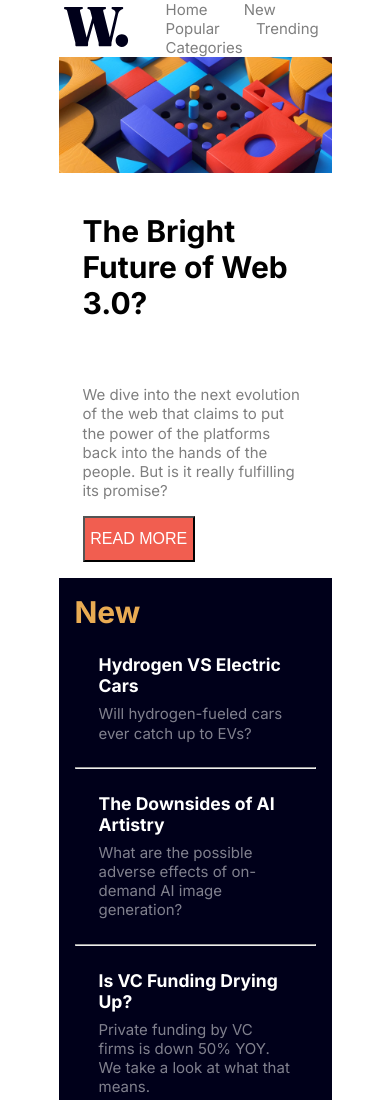
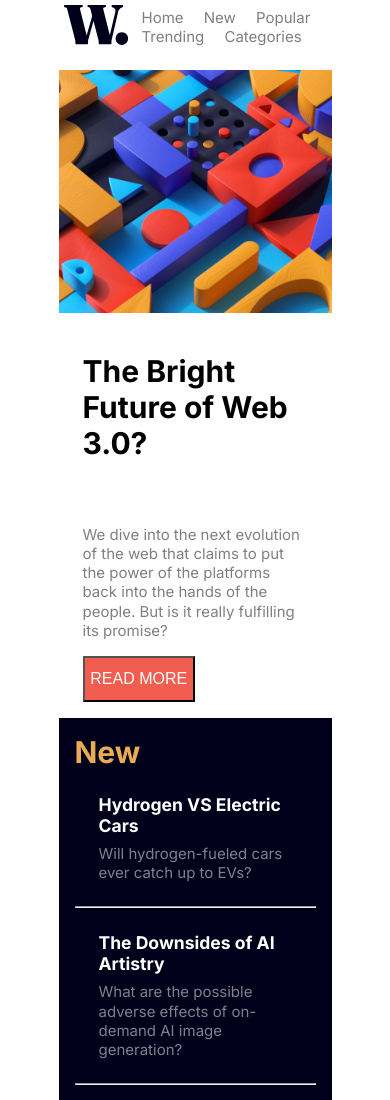
Before and after one commit to Sameermd16/News-homepage, a plain HTML site: page index.html in a window 390 px wide. Shown: the top 1100 px of the page. Drawn offline with Linux system fonts and the light colour scheme.

Commit message:
picture tag for reponsive image

```diff
--- a/index.html
+++ b/index.html
@@ -18,7 +18,7 @@
     <!-- Feel free to remove these styles or customise in your own stylesheet 👍 -->
   </head>
   <body>
-    <div class="ourter-container">
+    <div>
       <header class="header">
         <div class="logo">
           <img src="assets/images/logo.svg" alt="" />
@@ -35,27 +35,15 @@
       </header>
 
       <div class="container">
-        <!-- <header class="header">
-      <div class="logo">
-        <img src="assets/images/logo.svg" alt="">
-      </div>
-      <div class="nav-div">
-        <nav class="nav">
-          <a href="#">Home</a>
-          <a href="#">New</a>
-          <a href="#">Popular</a>
-          <a href="#">Trending</a>
-          <a href="#">Categories</a>
-        </nav>
-      </div>
 
-    </header> -->
         <div class="grid blocks">
-          <img
-            src="assets/images/image-web-3-desktop.jpg"
-            class="blocks-img"
-            alt=""
-          />
+          <picture>
+            <source media="(max-width:800px)" srcset="assets/images/image-web-3-mobile.jpg"/>
+            <img src="assets/images/image-web-3-desktop.jpg" class="blocks-img" alt="desktop-blocks">
+
+          </picture>
+          <!-- <img src="assets/images/image-web-3-desktop.jpg"class="blocks-img"alt="desktop-blocks" media="(min-width: 800px)"> -->
+          <!-- <img src="assets/images/image-web-3-mobile.jpg" alt="mobile-blocks" class="blocks-img-mobile" media="(max-width: 800px)"> -->
         </div>
         <div class="grid new">
           <div class="new-container">
--- a/style.css
+++ b/style.css
@@ -21,7 +21,7 @@ body {
   font-size: 15px;
   font-family: "Inter", sans-serif;
 }
-::root{
+:root{
   --off-white: hsl(36, 100%, 99%);
   --dark-grayish-blue: hsl(236, 13%, 42%);
   --very-dark-blue: hsl(240, 100%, 5%);
@@ -47,7 +47,7 @@ body {
     "reviving laptops growth";
   gap: 1rem;
   max-width: 1440px;
-  margin: 0 auto;
+  margin: auto;
   /* padding: 100px; */
 }
 .grid {
@@ -55,6 +55,7 @@ body {
 }
 .blocks {
   grid-area: blocks;
+
 }
 .new {
   grid-area: new;
@@ -191,6 +192,12 @@ h4:hover{
       "laptops"
       "growth";
   }
+  .blocks{
+    margin-top: 1rem;
+  }
+  .header .nav-div .nav a{
+    margin: 0.5rem;
+  }
 }
 .header{
   display: flex;
@@ -220,3 +227,11 @@ a:hover{
   /* border: 1px dotted blue; */
   /* display: flex; */
 }
+@media only screen and (min-width: 801px){
+  .container{
+    height: 70vh;
+    margin: 0 auto;
+
+  }
+
+}
```
